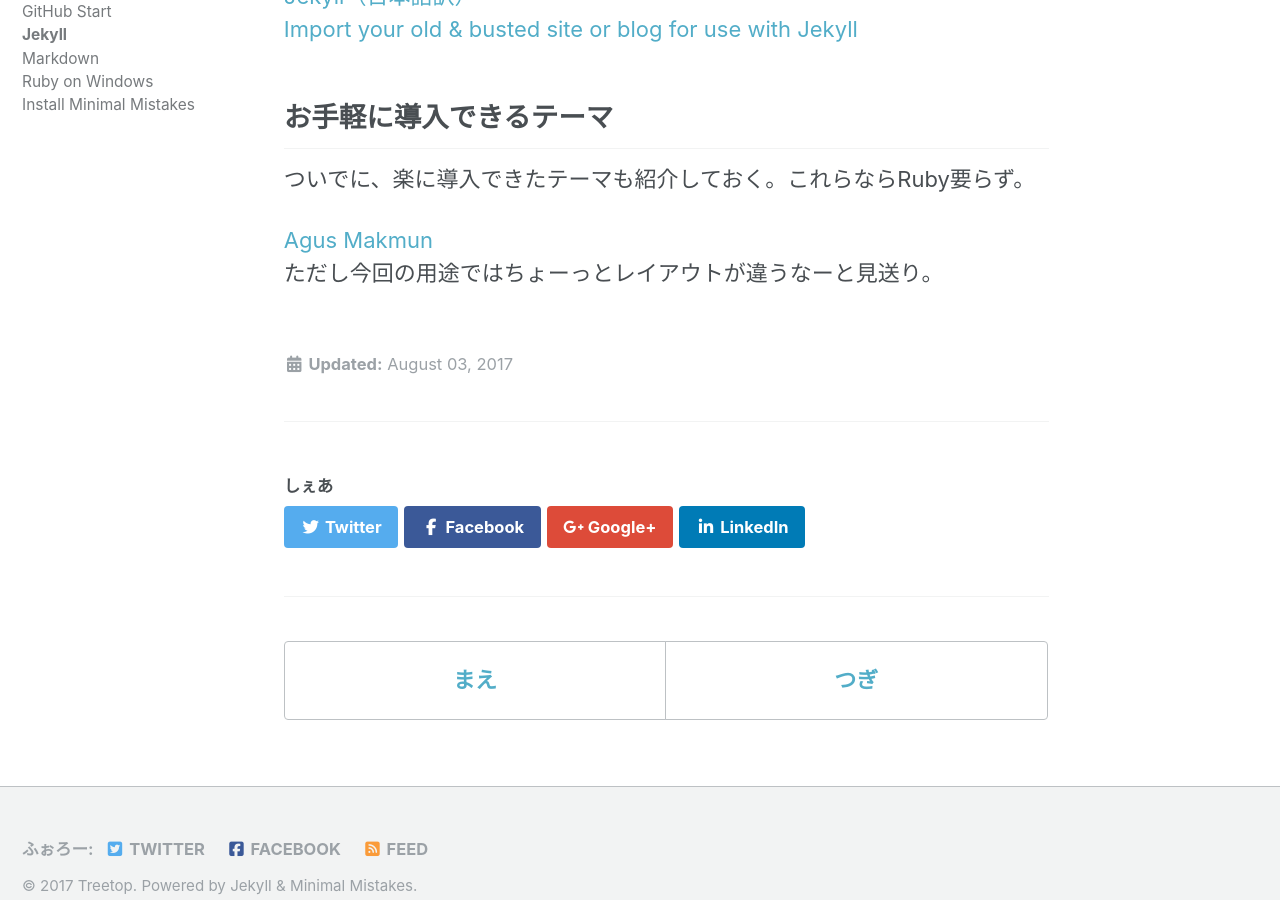
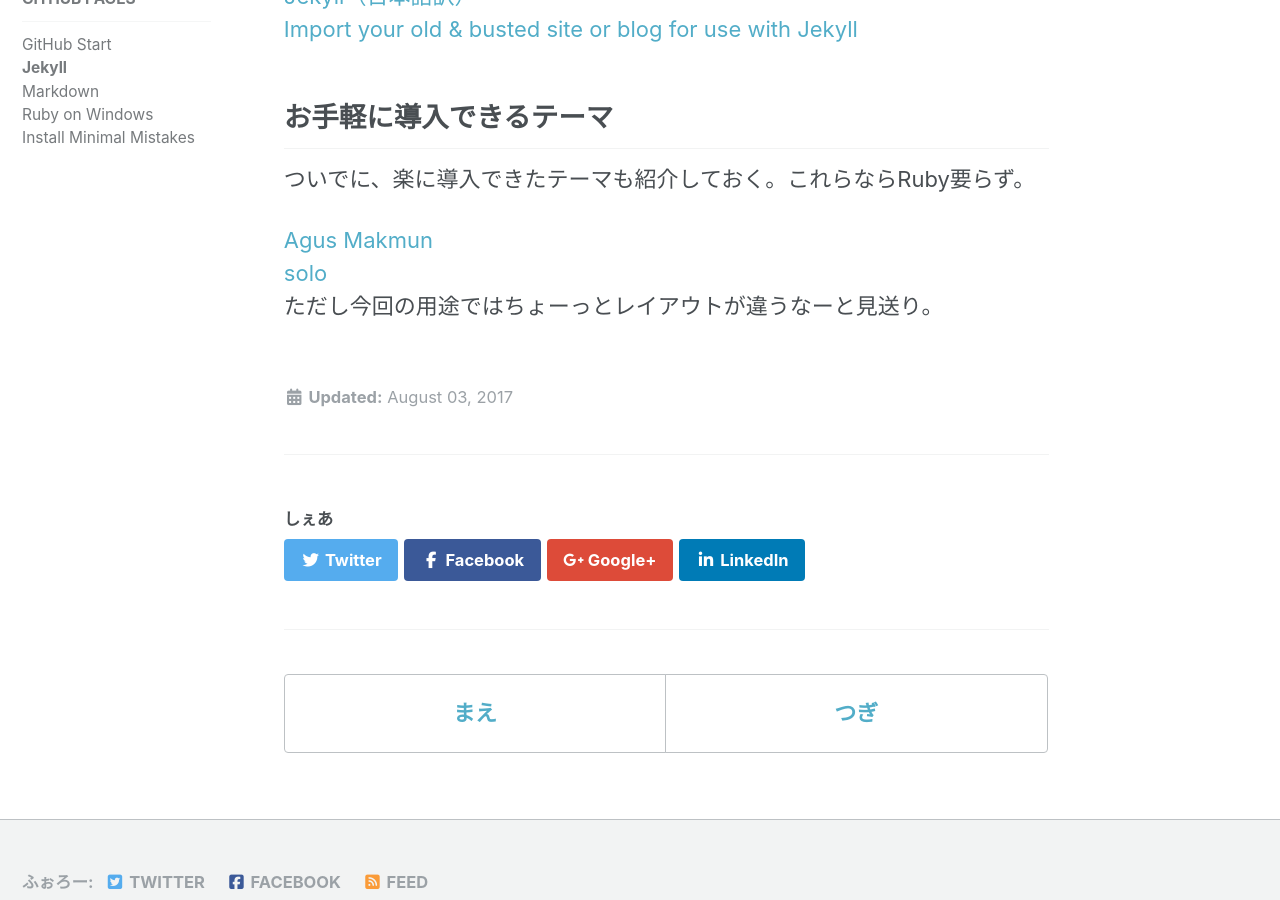
Before and after one commit to laureltreetop/laureltreetop.github.io, a Jekyll site: the page built from _docs/03-jekylle.md, in a window 1280 px wide and 900 px high, scrolled down 431 px. Built offline with Jekyll 4.4.1, drawn with Linux system fonts in a browser that asks for light colours; nearby versions of some CDN libraries.

Commit message:
Update 03-jekylle.md

```diff
--- a/_docs/03-jekylle.md
+++ b/_docs/03-jekylle.md
@@ -14,4 +14,5 @@
 ついでに、楽に導入できたテーマも紹介しておく。これらならRuby要らず。
 
 [Agus Makmun](https://agusmakmun.github.io/)
+[solo](https://chibicode.github.io/solo/)
 ただし今回の用途ではちょーっとレイアウトが違うなーと見送り。
```
